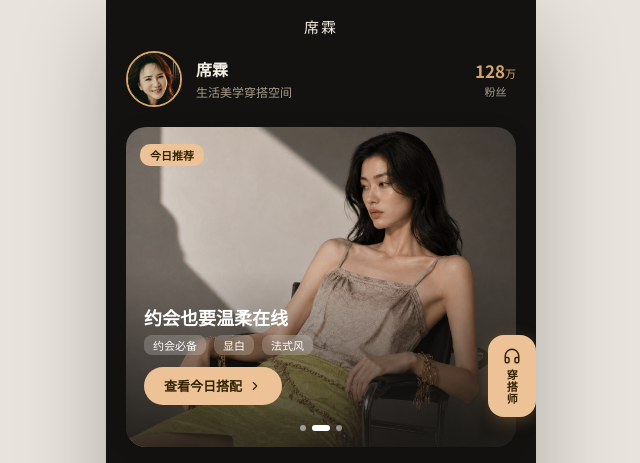
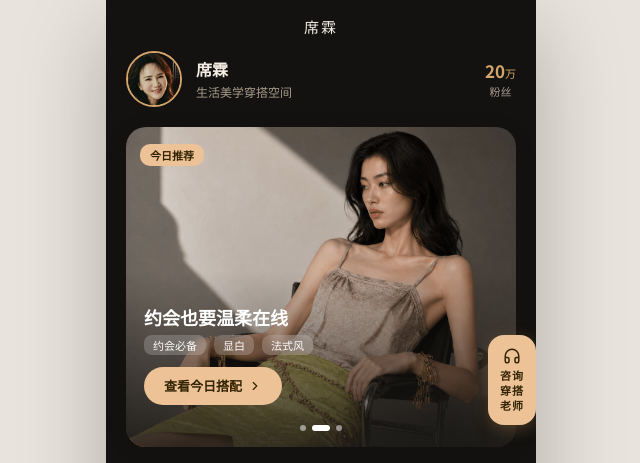
Before and after one commit to geteng/airDemo4-source, a React (Vite) app: page / in a window 1280 px wide. Shown: the top 463 px of the page, without its empty margins (319-959 px from the left). Built offline with nearby package versions, Linux system fonts and the light colour scheme.

Commit message:
文字修改

```diff
--- a/src/app/App.tsx
+++ b/src/app/App.tsx
@@ -175,7 +175,11 @@ export default function App() {
               }}
             >
               <Headphones size={18} color="#322302" />
-              <span style={{ writingMode: "vertical-rl", fontSize: 11, letterSpacing: 1, userSelect: "none" }}>穿搭师</span>
+              <span style={{ display: "flex", flexDirection: "column", alignItems: "center", gap: 2, fontSize: 11, lineHeight: 1.2, letterSpacing: 1, userSelect: "none" }}>
+                <span>咨询</span>
+                <span>穿搭</span>
+                <span>老师</span>
+              </span>
             </motion.button>
           )}
 
--- a/src/app/pages/HomePage.tsx
+++ b/src/app/pages/HomePage.tsx
@@ -49,7 +49,7 @@ export function HomePage({
           <div style={{ fontFamily: font, fontSize: 12, color: MUTED, marginTop: 2 }}>生活美学穿搭空间</div>
         </div>
         <div style={{ marginLeft: "auto", textAlign: "center" }}>
-          <div style={{ fontFamily: font, fontSize: 17, fontWeight: 700, color: ACCENT }}>128<span style={{ fontSize: 11, fontWeight: 400 }}>万</span></div>
+          <div style={{ fontFamily: font, fontSize: 17, fontWeight: 700, color: ACCENT }}>20<span style={{ fontSize: 11, fontWeight: 400 }}>万</span></div>
           <div style={{ fontFamily: font, fontSize: 11, color: MUTED }}>粉丝</div>
         </div>
       </div>
```
